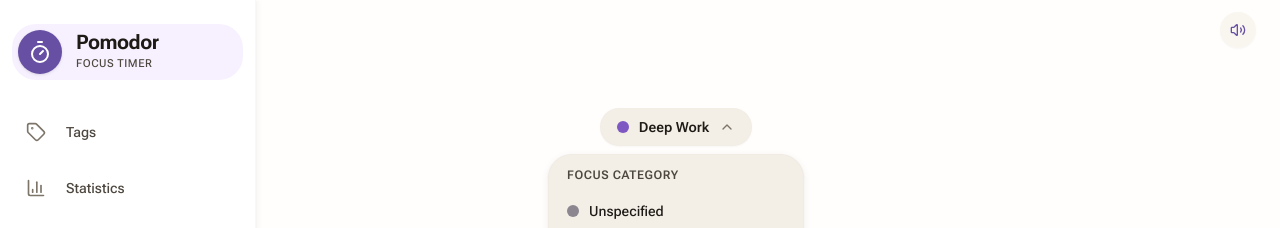
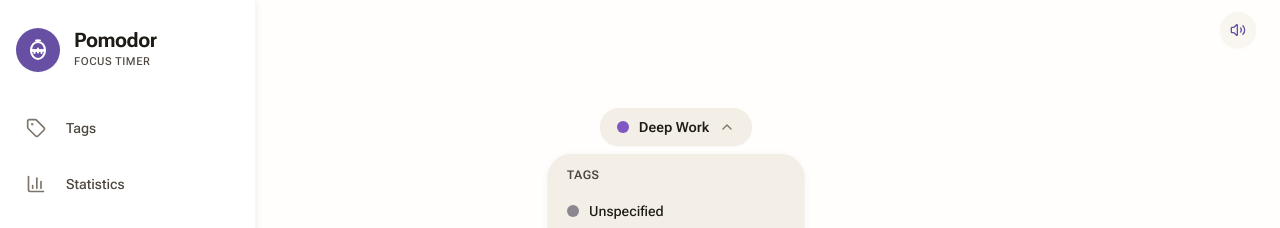
Before and after one commit to Sondrenl/Focus-timer, a React (Vite) app: page / in a window 1280 px wide. Both pictures are taken after a click on the button "Deep Work". Shown: the top 228 px of the page. Built offline with nearby package versions, Linux system fonts and the light colour scheme.

Commit message:
feat: add EggTimerIcon, fix misaligned brand shadow, and standardize terminology to Tags across all views

```diff
--- a/src/components/layout/Sidebar.tsx
+++ b/src/components/layout/Sidebar.tsx
@@ -1,5 +1,6 @@
 import React from 'react';
-import { Tag, BarChart3, Settings, User, Timer } from 'lucide-react';
+import { Tag, BarChart3, Settings, User } from 'lucide-react';
+import { EggTimerIcon } from '../ui/EggTimerIcon';
 import { useApp } from '../../context/AppContext';
 import { clsx } from 'clsx';
 
@@ -26,8 +27,6 @@ export const Sidebar: React.FC<SidebarProps> = ({
     if (onCloseMobile) onCloseMobile();
   };
 
-  const isHomeActive = currentView === 'timer';
-
   return (
     <>
       {/* Mobile Backdrop */}
@@ -50,20 +49,16 @@ export const Sidebar: React.FC<SidebarProps> = ({
           'lg:w-[72px] lg:hover:w-64'
         )}
       >
-        {/* Top: Pomodor Brand / Home Navigation */}
+        {/* Top: Pomodor Brand / Home Navigation with Egg Timer Icon */}
         <div className="flex flex-col gap-6">
           <button
             onClick={() => handleNav('timer')}
-            className={clsx(
-              'flex items-center gap-3.5 p-1.5 rounded-2xl transition-all text-left group/brand',
-              isHomeActive
-                ? 'bg-md-primary-container/40 hover:bg-md-primary-container/60'
-                : 'hover:bg-md-surface-container'
-            )}
+            className="flex items-center gap-3.5 p-1 rounded-2xl transition-colors text-left group/brand hover:bg-md-surface-container"
             title="Pomodor Home"
           >
-            <div className="w-11 h-11 shrink-0 rounded-2xl bg-md-primary flex items-center justify-center text-white shadow-elevation-1 transition-transform group-hover/brand:scale-105">
-              <Timer className="w-6 h-6" />
+            {/* Crisp Egg Timer Brand Icon without offset background halos */}
+            <div className="w-11 h-11 shrink-0 rounded-2xl bg-md-primary flex items-center justify-center text-white shadow-xs transition-transform group-hover/brand:scale-105">
+              <EggTimerIcon className="w-6 h-6" />
             </div>
             <div className="opacity-0 lg:group-hover:opacity-100 max-lg:opacity-100 transition-opacity duration-200 whitespace-nowrap overflow-hidden">
               <span className="text-xl font-bold tracking-tight text-md-on-surface block leading-none">
--- a/src/components/stats/StatisticsView.tsx
+++ b/src/components/stats/StatisticsView.tsx
@@ -55,7 +55,7 @@ export const StatisticsView: React.FC = () => {
       <div>
         <h2 className="text-2xl font-bold text-md-on-surface">Statistics & Insights</h2>
         <p className="text-xs text-md-on-surface-variant mt-0.5">
-          Review focus duration, habits, and category distribution over time.
+          Review focus duration, habits, and tag distribution over time.
         </p>
       </div>
 
@@ -207,15 +207,15 @@ export const StatisticsView: React.FC = () => {
         </Card>
       </div>
 
-      {/* 3. Category & Tag Distribution Donut Diagram (comes before activity breakdown) */}
+      {/* 3. Tag Distribution Donut Diagram */}
       <Card variant="filled" className="p-6 bg-md-surface-container-low border border-md-outline-variant/20">
         <div className="flex items-center justify-between mb-4">
           <div className="flex items-center gap-2.5">
             <TagIcon className="w-5 h-5 text-md-primary" />
-            <h3 className="text-base font-bold text-md-on-surface">Category & Tag Distribution</h3>
+            <h3 className="text-base font-bold text-md-on-surface">Tag Distribution</h3>
           </div>
           <span className="text-xs text-md-on-surface-variant">
-            {tagDistribution.length} categor{tagDistribution.length === 1 ? 'y' : 'ies'} in period
+            {tagDistribution.length} tag{tagDistribution.length === 1 ? '' : 's'} in period
           </span>
         </div>
 
--- a/src/components/stats/TagDistributionDonut.tsx
+++ b/src/components/stats/TagDistributionDonut.tsx
@@ -49,7 +49,7 @@ export const TagDistributionDonut: React.FC<TagDistributionDonutProps> = ({
             cy={center}
             r={radius}
             fill="transparent"
-            stroke="#E0D8CB"
+            stroke="#EDE7DC"
             strokeWidth={strokeWidth}
             className="opacity-40"
           />
@@ -100,14 +100,14 @@ export const TagDistributionDonut: React.FC<TagDistributionDonutProps> = ({
                 Total Focus
               </span>
               <span className="text-[10px] text-md-outline">
-                {activeSlices.length} categor{activeSlices.length === 1 ? 'y' : 'ies'}
+                {activeSlices.length} tag{activeSlices.length === 1 ? '' : 's'}
               </span>
             </>
           )}
         </div>
       </div>
 
-      {/* 2. Legend & Category Details List */}
+      {/* 2. Legend & Tag Details List */}
       <div className="flex-1 w-full flex flex-col gap-2.5 max-h-60 overflow-y-auto pr-1">
         {activeSlices.map((item) => {
           const isHovered = hoveredTagId === item.tagId;
--- a/src/components/tags/TagManager.tsx
+++ b/src/components/tags/TagManager.tsx
@@ -39,7 +39,7 @@ export const TagManager: React.FC = () => {
       {/* Top Action Bar */}
       <div className="flex flex-col sm:flex-row items-start sm:items-center justify-between gap-4 pb-2">
         <div>
-          <h2 className="text-2xl font-bold text-md-on-surface">Categories & Tags</h2>
+          <h2 className="text-2xl font-bold text-md-on-surface">Tags</h2>
           <p className="text-xs text-md-on-surface-variant mt-0.5">
             Organize focus sessions into projects, clients, or learning domains.
           </p>
--- a/src/components/timer/TagSelector.tsx
+++ b/src/components/timer/TagSelector.tsx
@@ -55,7 +55,7 @@ export const TagSelector: React.FC = () => {
       {isOpen && (
         <div className="absolute left-1/2 -translate-x-1/2 mt-2 w-64 bg-md-surface-container-high border border-md-outline-variant/40 rounded-2xl p-1.5 shadow-elevation-2 z-30 animate-in fade-in zoom-in-95 duration-150">
           <div className="text-xs font-semibold text-md-on-surface-variant px-3 py-1.5 uppercase tracking-wider">
-            Focus Category
+            Tags
           </div>
 
           <div className="max-h-56 overflow-y-auto space-y-1 py-1">
--- /dev/null
+++ b/src/components/ui/EggTimerIcon.tsx
@@ -0,0 +1,44 @@
+import React from 'react';
+
+interface EggTimerIconProps extends React.SVGProps<SVGSVGElement> {
+  className?: string;
+}
+
+/**
+ * Custom SVG icon representing a classic mechanical egg / kitchen timer
+ */
+export const EggTimerIcon: React.FC<EggTimerIconProps> = ({
+  className = 'w-6 h-6',
+  ...props
+}) => {
+  return (
+    <svg
+      viewBox="0 0 24 24"
+      fill="none"
+      stroke="currentColor"
+      strokeWidth="2"
+      strokeLinecap="round"
+      strokeLinejoin="round"
+      className={className}
+      {...props}
+    >
+      {/* Top winding knob */}
+      <path d="M10 2.5h4" />
+      <path d="M12 2.5v1.5" />
+
+      {/* Egg timer body: upper rotating dome */}
+      <path d="M12 4C7.8 4 5 7.8 5 12.5h14C19 7.8 16.2 4 12 4z" />
+
+      {/* Egg timer body: lower base */}
+      <path d="M5 12.5c0 4.5 3.2 8.5 7 8.5s7-4 7-8.5H5z" />
+
+      {/* Dial separation line */}
+      <line x1="5" y1="12.5" x2="19" y2="12.5" />
+
+      {/* Calibration tick marks on the rotating dial */}
+      <line x1="12" y1="10.5" x2="12" y2="14.5" />
+      <line x1="8.5" y1="12.5" x2="8.5" y2="15" />
+      <line x1="15.5" y1="12.5" x2="15.5" y2="15" />
+    </svg>
+  );
+};
```
Also changed, not shown: 2 other files (tests, documents, lock files or other folders).
